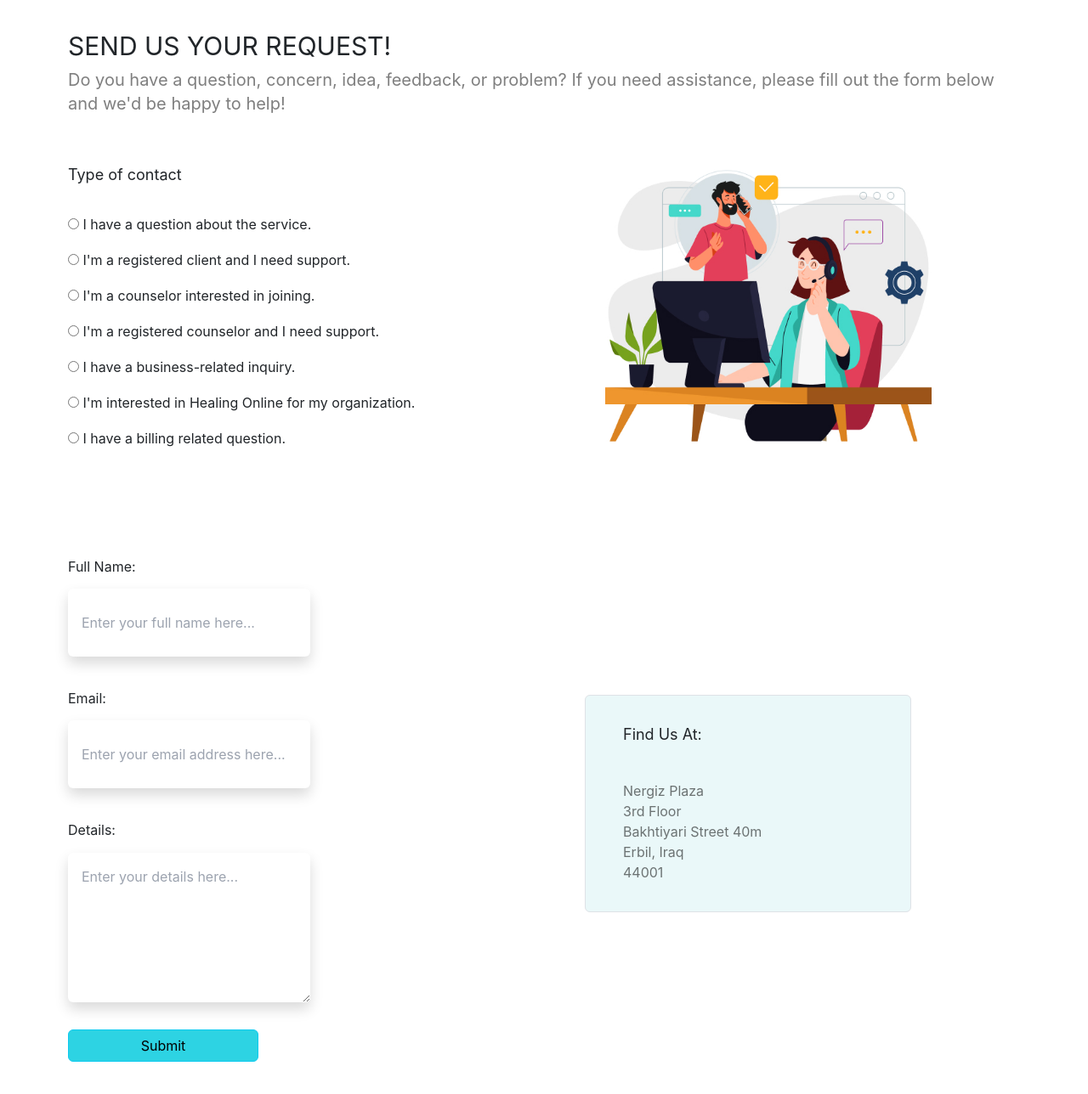
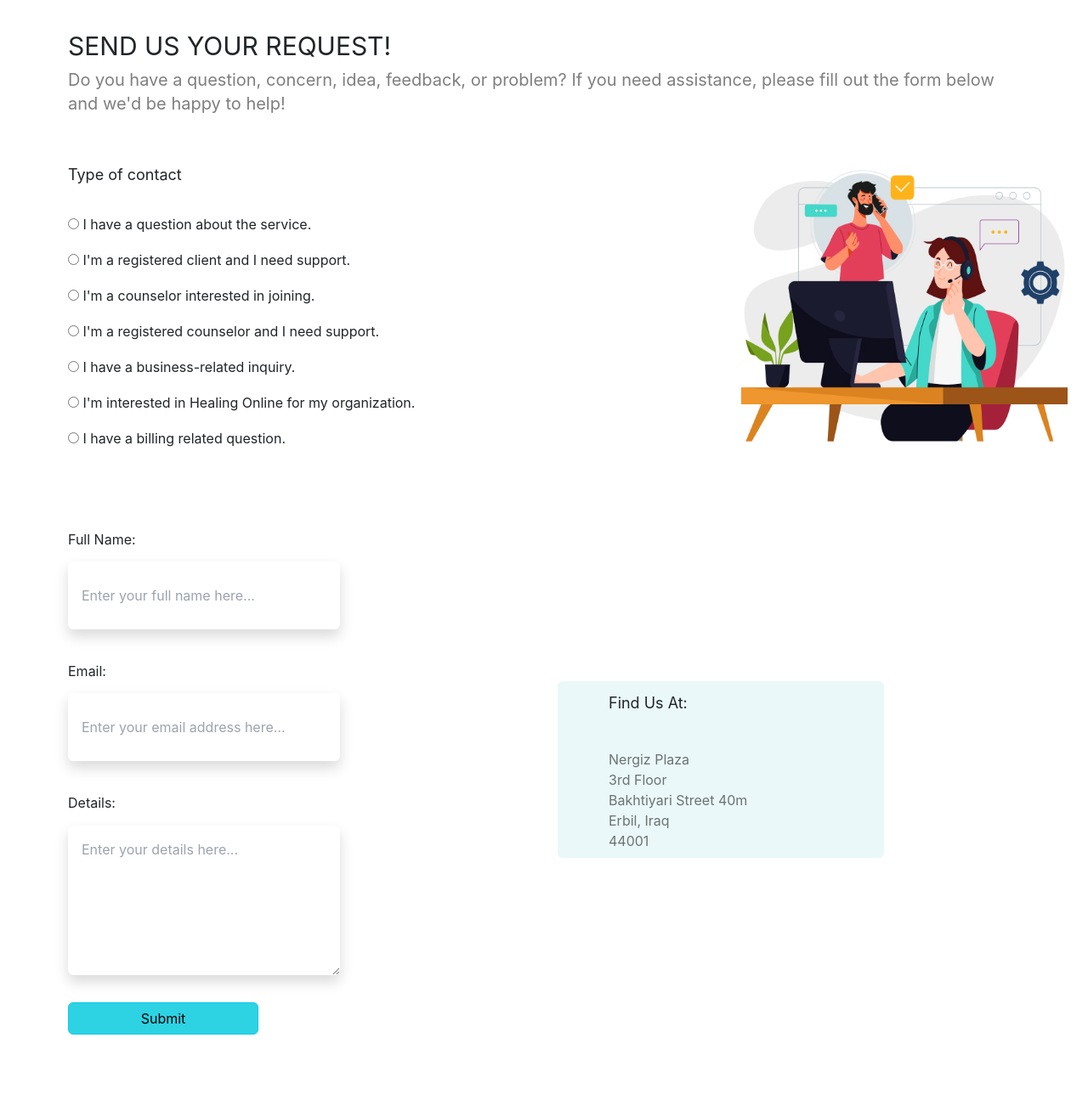
Before and after one commit to Recoded-Spark-Turkey-2022/Vitality, a React (Create React App) app: page /Contact in a window 1280 px wide. Shown: the top 1288 px of the page at 85% size. Built offline with nearby package versions, Linux system fonts and the light colour scheme.

Commit message:
page complete

```diff
--- a/src/components/About/About2.js
+++ b/src/components/About/About2.js
@@ -11,9 +11,9 @@ function About2() {
         <div >
           <h1 className=" text-3xl mt-14 ml-12">WE ARE HEALING, NICE TO MEET YOU!</h1>
            <h2 className=" text-[#424A4F] mt-16 ml-12 fw-bold">Meet the Team!</h2>
-           <div className =" flex flex-row flex-wrap mt-10 ml-14 mr-14">
-  <div className ="col">
-    <div className ="card h-14 w-32  items-stretch">
+           <div className ="flex flex-row flex-wrap mt-10 ml-14 mr-14   ">
+  <div className =" ">
+    <div className ="card h-14 w-32 just items-stretch">
       <img src={Allan} className ="card-img-top -mb-1" alt="..." />
       <div className=" bg-green-800 m-0 h-1"><h1 className=" text-green-800">m</h1></div>
       <div className ="card-body bg-cyan-100">
@@ -22,7 +22,7 @@ function About2() {
       </div>
     </div>
   </div>
-  <div className ="col ">
+  <div className =" ">
     <div className ="card h-14 w-32 ">
       <img src={Payam} className ="card-img-top -mb-1" alt="..." />
       <div className=" bg-green-800 m-0 h-1"><h1 className=" text-green-800">m</h1></div>
@@ -32,7 +32,7 @@ function About2() {
       </div>
     </div>
   </div>
-  <div className ="col">
+  <div className ="">
     <div className ="card h-14 w-32 ">
       <img src={Ahmed} className ="card-img-top -mb-1" alt="Ahmed Mohammed" />
       <div className=" bg-green-800 m-0 h-1"><h1 className=" text-green-800">m</h1></div>
@@ -42,7 +42,7 @@ function About2() {
       </div>
     </div>
   </div>
-  <div className ="col">
+  <div className ="">
     <div className ="card h-14 w-32 ">
       <img src={Abdulmajeed} className ="card-img-top -mb-1" alt="..." />
       <div className=" bg-green-800 m-0 h-1"><h1 className=" text-green-800">m</h1></div>
@@ -52,7 +52,7 @@ function About2() {
       </div>
     </div>
   </div>
-  <div className ="col">
+  <div className ="">
     <div className ="card h-14 w-32  ">
       <img src={Snoor} className ="card-img-top -mb-1" alt="Snoor Madih" />
       <div className=" bg-green-800 m-0 h-1"><h1 className=" text-green-800">m</h1></div>
@@ -62,7 +62,7 @@ function About2() {
       </div>
     </div>
   </div>
-  <div className ="col">
+  <div className ="">
     <div className ="card h-14 w-32 ">
       <img src={Avraz} className ="card-img-top -mb-1" alt="Avraz" />
       <div className=" bg-green-800 m-0 h-1 -mt-40"><h1 className=" text-green-800">m</h1></div>
--- a/src/components/About/contact/Contact.js
+++ b/src/components/About/contact/Contact.js
@@ -7,7 +7,7 @@ function Contact (){
         <div>
             <h1 className=" text-3xl ml-20 mb-2 mt-9">SEND US YOUR REQUEST!</h1>
             <p className=" ml-20 text-[#00000080] text-xl mr-24">Do you have a question, concern, idea, feedback, or problem?  If you need assistance, please fill out the form below and we&apos;d be happy to help!</p>
-            <div className=" flex flex-row flex-wrap">
+            <div className=" flex flex-row flex-wrap mb-20">
                 <div className="ml-20">
                     <h1 className=" my-14 mb-8 text-lg">Type of contact</h1>
                     <input type="radio" name="type_of_contact" value="service" className=" mb-6"/> I have a question about the service.<br />
@@ -19,26 +19,31 @@ function Contact (){
                     <input type="radio" name="type_of_contact" value="billing" className=" mb-6"/> I have a billing related question.<br />
                 </div>
                 <div>
-                    <img src={Group} alt='Healling' className=" w-96 mt-16 ml-56 h-80 "/>
+                    <img src={Group} alt='Healling' className=" w-96 mt-16 ml-96 h-80 "/>
                 </div>
             </div>
-            <div className=" grid grid-flow-col mt-28 grid-cols-11 mb-28">
-                <div className=" ml-20   col-span-full  w-full mr-1">
+            <div className="flex flex-row flex-wrap  mb-20">
+                <div className=" w-3/4 ml-20  ">
                      <h5 className=" -mb-2">Full Name:  </h5><br/>
-                     <input type="Name" id="Name" name="Name"  placeholder="Enter your full name here..." className="shadow p-3 mb-5 bg-white rounded w-5/12 h-20"/> <br/>
+                     <input type="Name" id="Name" name="Name"  placeholder="Enter your full name here..." className="shadow p-3 mb-5 bg-white rounded w-1/3 h-20"/> <br/>
                      <h5 className=" -mb-2 -mt-2">Email:   </h5><br/>
-                     <input type="Email" id="Email" name="Email"  placeholder="Enter your email address here..." className="shadow p-3 mb-5 bg-white rounded w-5/12 h-20"/> <br/>
+                     <input type="Email" id="Email" name="Email"  placeholder="Enter your email address here..." className="shadow p-3 mb-5 bg-white rounded h-20 w-1/3"/> <br/>
                      <h5 className=" -mb-2 -mt-2">Details:  </h5><br/>
-                     <textarea id="Details" name="Details" placeholder="Enter your details here..." className="shadow p-3 mb-5 bg-white rounded  w-5/12 h-44"/> <br/>
+                     <textarea id="Details" name="Details" placeholder="Enter your details here..." className="shadow p-3 mb-5 bg-white rounded  w-1/3 h-44"/> <br/>
                      <button type="submit" className="btn btn btn-info bg-[#2DD3E3] -mt-8 w-56">Submit</button>
                 </div>
-                <div className=" bg-[#EAF8F9]  h-64 mt-40  border rounded w-96 grid-cols-1  mr-52 ml-1">
-                    <h1 className=" text-lg mb-3 mt-8 ml-11">Find Us At:</h1><br/>
+                <div className=" d-table-cell mt-44 -ml-96 ">
+                    <div className="card w-96  h-52 bg-[#EAF8F9] border border-0" >
+                    <div className="card-body">
+                    <h1 className=" text-lg mb-3 -mt-1 ml-11">Find Us At:</h1><br/>
                     <p className="text-[#0000008A] -mb-6 ml-11">Nergiz Plaza</p><br/>
                     <p className="text-[#0000008A] -mb-6 ml-11">3rd Floor</p><br/>
                     <p className="text-[#0000008A] -mb-6 ml-11">Bakhtiyari Street 40m</p><br/>
                     <p className="text-[#0000008A] -mb-6 ml-11">Erbil, Iraq</p><br/>
                     <p className="text-[#0000008A] -mb-6 ml-11">44001</p><br/>
+
+                </div>
+                    </div>
                 </div>
             </div>
         </div>
```
